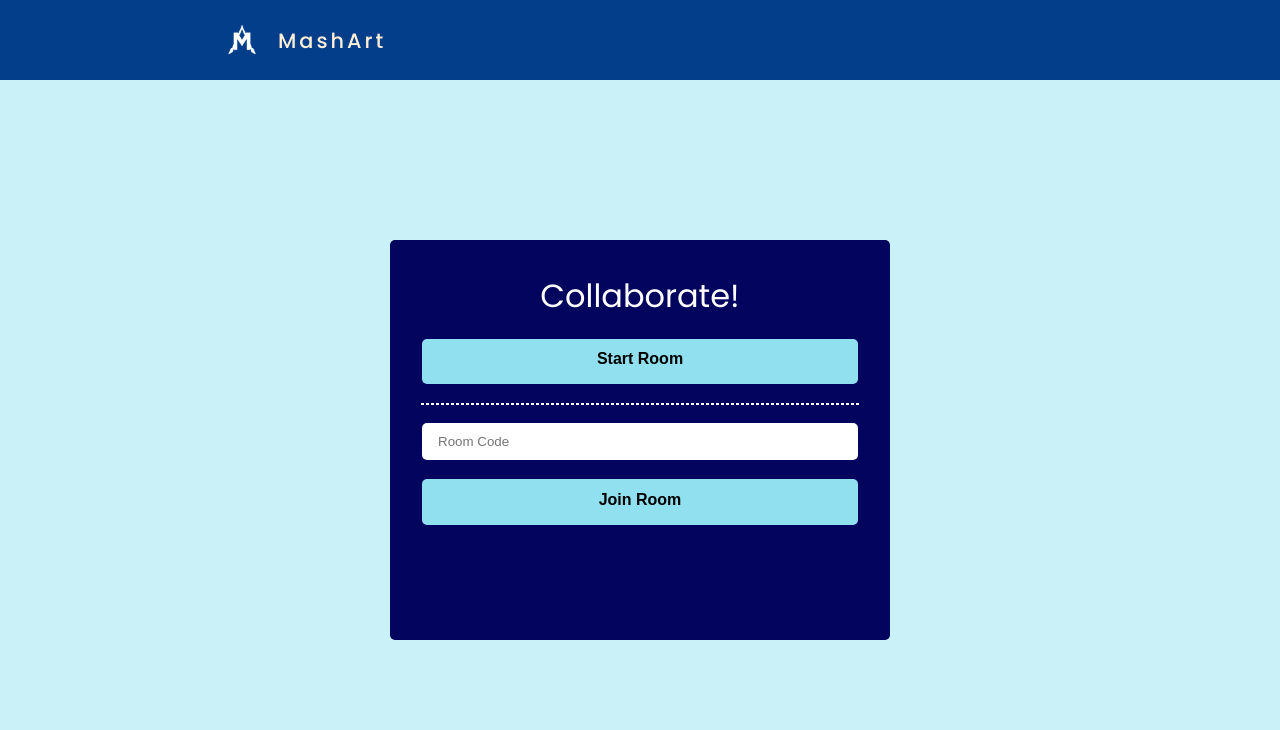
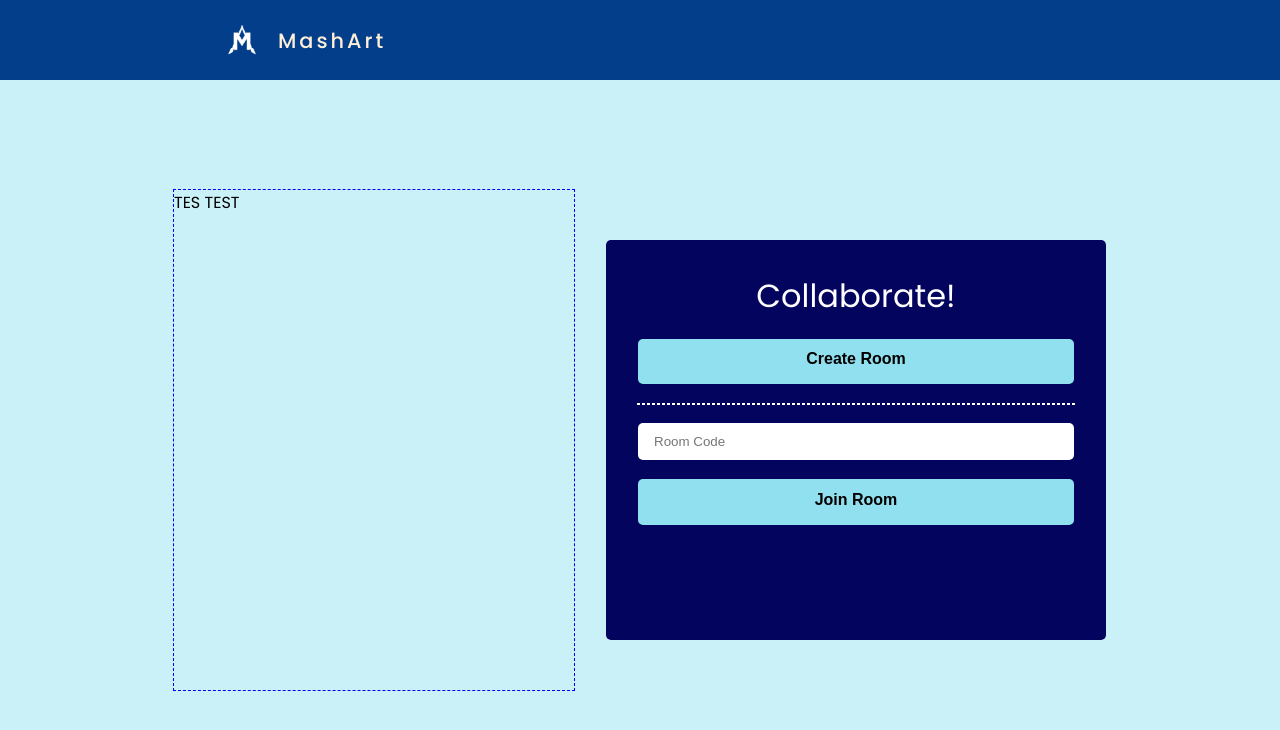
Before and after one commit to HARALARK/MashArt, a React (Create React App) app in the folder mashart/frontend/: page /collab in a window 1280 px wide. Shown: the top 730 px of the page. Built offline with nearby package versions, Linux system fonts and the light colour scheme; a web font is replaced by a local one.

Commit message:
Initial route to GameInfo

```diff
--- /dev/null
+++ b/mashart/frontend/src/components/GameInfo.js
@@ -0,0 +1,28 @@
+import React from 'react';
+import styled from 'styled-components';
+import device from "../screen_sizes/devices"
+
+const GameInfo = () => {
+  return (
+  <Offside>
+    <div className='container'>
+      <p> TES TEST</p>
+    </div>
+  </Offside>
+  )
+};
+
+const Offside = styled.div`
+  outline: 1px dashed blue;
+
+  .container {
+    position: relative;
+  }
+
+  @media ${device.tablet} {
+    height: 500px;
+    width: 400px;
+  }
+`
+
+export default GameInfo;
--- a/mashart/frontend/src/screens/CollabScreen.js
+++ b/mashart/frontend/src/screens/CollabScreen.js
@@ -4,7 +4,7 @@ import styled from "styled-components"
 import Message from "../components/styled-components/Message"
 import device from "../screen_sizes/devices"
 import { Input } from "../components/styled-components/Input";
-
+import GameInfo from "../components/GameInfo";
 
 
 const CollabScreen = () => {
@@ -18,13 +18,15 @@ const CollabScreen = () => {
     return (
         <Hero>
             <Container>
-
+                <div className ="explain-container">
+                  <GameInfo />
+                </div>
                 <div className="join-container">
                     <Form>
                         <p className="heading">Collaborate!</p>
                         {loading && <Message>Loading...</Message>}
                         {error && <Message variant="error">{error}</Message>}
-                          <SubmitButton type = "button" value="Start Room"  />
+                          <SubmitButton type = "button" value="Create Room"  />
 
                         <Divider></Divider>
                         <Input
@@ -59,7 +61,7 @@ const Container = styled.div`
   justify-content: center;
 
   height: calc(100vh - 80px);
-  .design-container {
+  .explain-container {
     display: none;
   }
 
@@ -75,6 +77,11 @@ const Container = styled.div`
     justify-content: space-between;
     gap: 2rem;
     padding: 0 2rem;
+
+    .explain-container {
+      display: inline-block;
+    }
+  }
 `
 
 const Form = styled.form`
```
